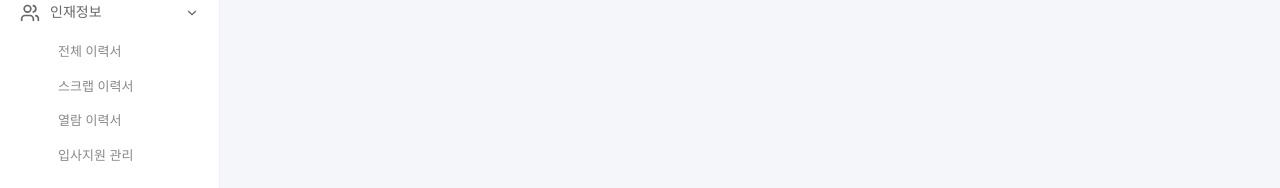
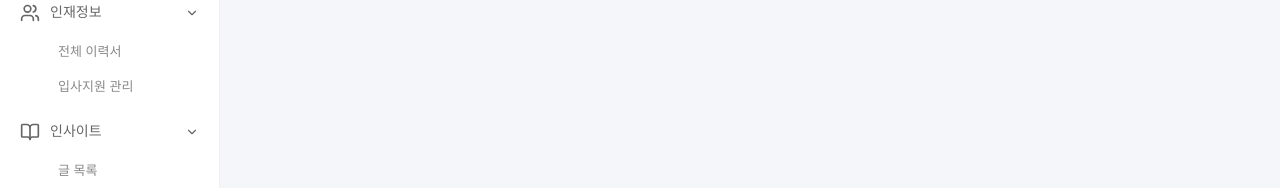
Before and after one commit to jiwone73/beauty-and-job, a Next.js app: page /admin/brands in a window 1280 px wide. Shown: the part 412-600 px from the top of the page. Built offline with nearby package versions, Linux system fonts and the light colour scheme; no server answers; sample sign-in values are in the browser's storage; a web font is replaced by a local one.

Commit message:
refactor: 인재정보 사이드바에서 스크랩/열람 이력서 제거 (서브탭으로만)

```diff
--- a/components/admin/AdminLayout.tsx
+++ b/components/admin/AdminLayout.tsx
@@ -29,8 +29,6 @@ const NAV_ITEMS = [
     id: "resumes", label: "인재정보", icon: Users, href: "/admin/resumes",
     children: [
       { id: "resumes", label: "전체 이력서", href: "/admin/resumes" },
-      { id: "resumes-scrapped", label: "스크랩 이력서", href: "/admin/resumes/scrapped" },
-      { id: "resumes-viewed", label: "열람 이력서", href: "/admin/resumes/viewed" },
       { id: "resumes-applications", label: "입사지원 관리", href: "/admin/resumes/applications" },
     ]
   },
```
